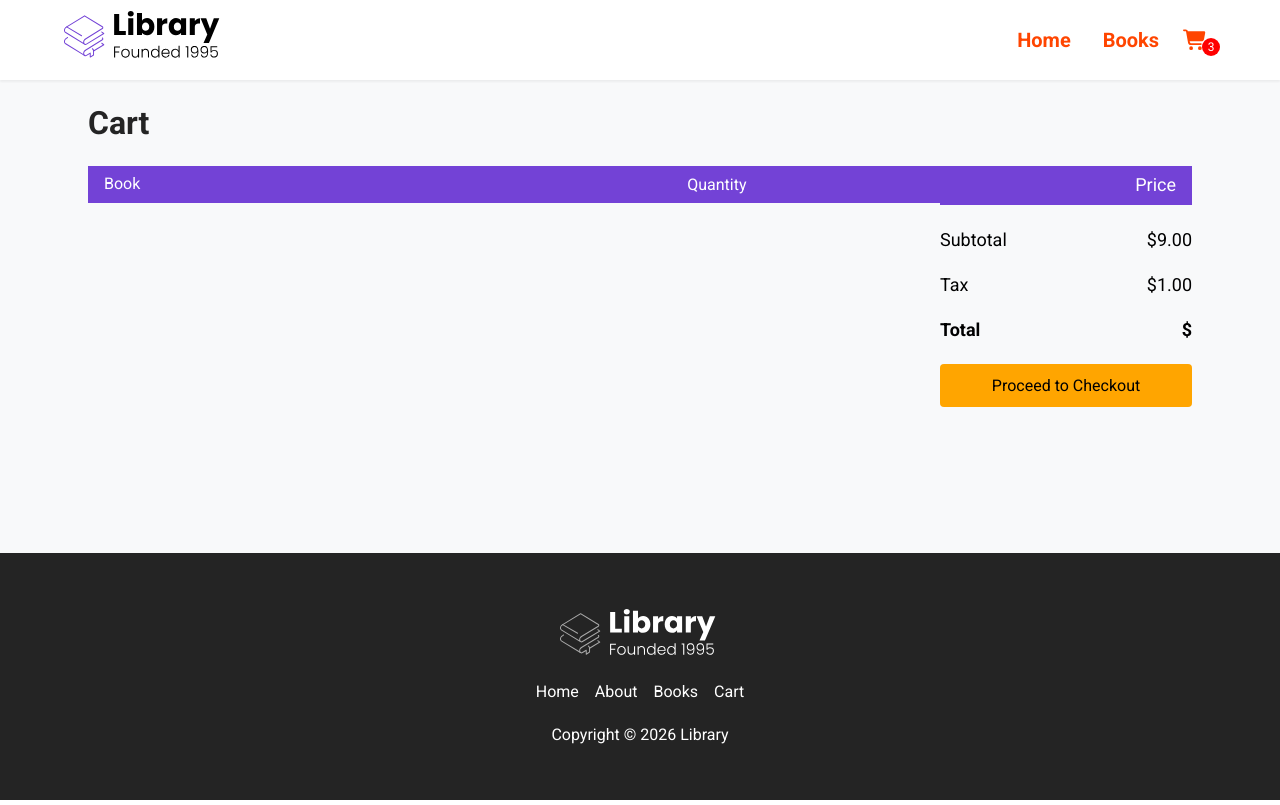
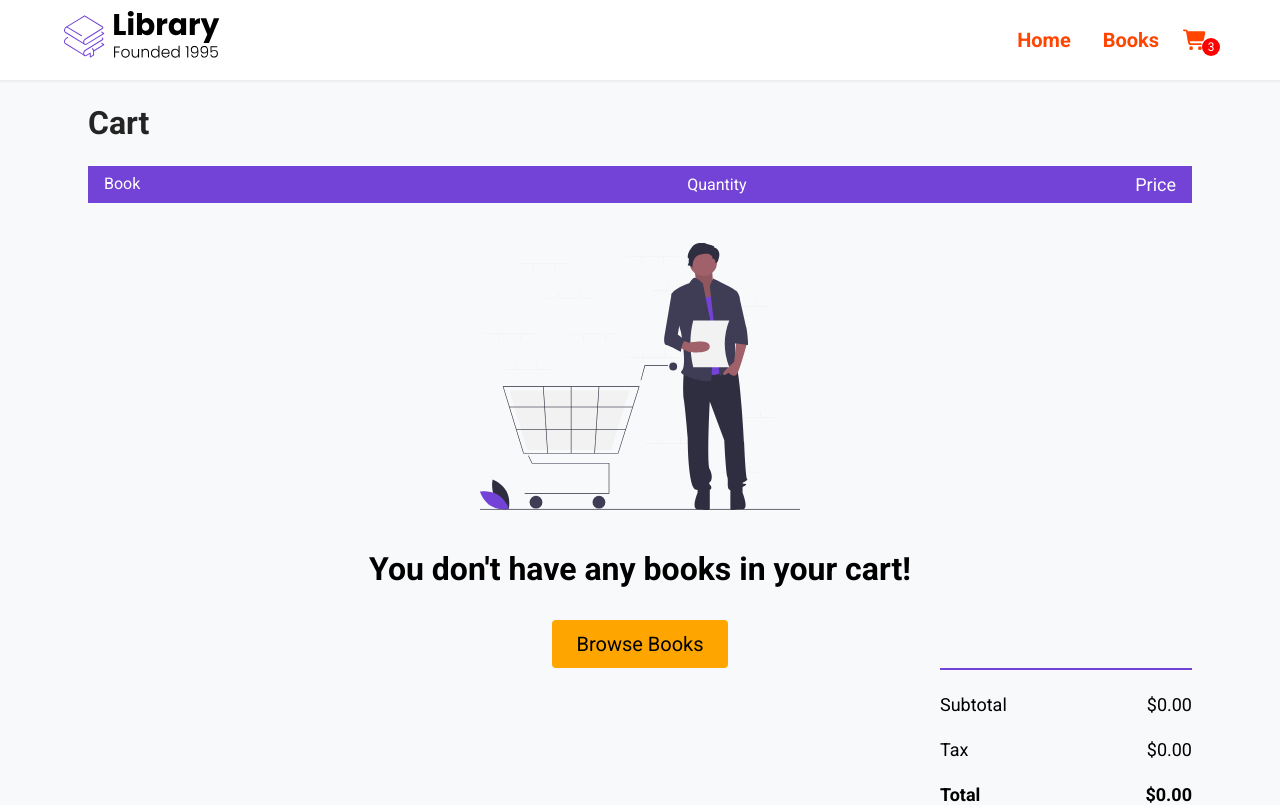
Before and after one commit to Julez5188/library-react-app, a React (Create React App) app: page /cart in a window 1280 px wide. Shown: the top 805 px of the page. Built offline with nearby package versions, Linux system fonts and the light colour scheme.

Commit message:
added functionality for removing cart items

```diff
--- a/src/App.js
+++ b/src/App.js
@@ -27,6 +27,10 @@ function App() {
     );
   }
 
+  function removeItem(item) {
+    setCart(cart.filter(book => book.id !== item.id))
+  }
+
   useEffect(() => {
     console.log(cart)
   }, [cart])
@@ -39,7 +43,7 @@ function App() {
                 <Route exact path="/" element={<Home />} />
                 <Route path="/books" element={<Books books={books} />} />
                 <Route path="/books/:id" element={<BookInfo books={books} addToCart={addToCart} cart={cart} />} />
-                <Route path="/cart" element={<Cart books={books} cart={cart} changeQuantity={changeQuantity} /> } />
+                <Route path="/cart" element={<Cart books={books} cart={cart} changeQuantity={changeQuantity} onClick={() => removeItem(books)} /> } />
             </Routes>
             <Footer />
         </div>
--- a/src/pages/Cart.jsx
+++ b/src/pages/Cart.jsx
@@ -1,6 +1,8 @@
 import React from 'react';
+import EmptyCart from '../assets/empty_cart.svg';
+import { Link } from 'react-router-dom';
 
-const Cart = ({ cart, changeQuantity }) => {
+const Cart = ({ cart, changeQuantity, removeItem }) => {
 
     const total = () => {
          let price = 0;
@@ -46,7 +48,7 @@ const Cart = ({ cart, changeQuantity }) => {
                                                         {(book.salePrice || book.originalPrice).toFixed(2)}
                                                     </span>
 
-                                                    <button className="cart__book--remove">
+                                                    <button className="cart__book--remove" onClick={removeItem}>
                                                         Remove
                                                     </button>
                                                 </div>
@@ -64,28 +66,34 @@ const Cart = ({ cart, changeQuantity }) => {
                                             </div>
 
                                             <div className="cart__total">
-                                                ${(book.salePrice || book.originalPrice).toFixed(2) * book.quantity}
+                                                ${((book.salePrice || book.originalPrice) * book.quantity)}
                                             </div>
                                         </div>
                                     );
                                 })}
                             </div>
                         </div>
-
+                                <div className="cart__empty">
+                                    <img src={EmptyCart} alt="" className="cart__empty--img" />
+                                    <h2>You don't have any books in your cart!</h2>
+                                    <Link to="/books">
+                                        <button className="btn">Browse Books</button>
+                                    </Link>
+                                </div>
                         <div className="total">
                             <div className="total__item total__sub-total">
                                 <span>Subtotal</span>
-                                <span>$9.00</span>
+                                <span>${(total() * 0.9).toFixed(2)}</span>
                             </div>
 
                             <div className="total__item total__tax">
                                 <span>Tax</span>
-                                <span>$1.00</span>
+                                <span>${(total() * 0.1).toFixed(2)}</span>
                             </div>
 
                             <div className="total__item total__price">
                                 <span>Total</span>
-                                <span>${total}</span>
+                                <span>${total().toFixed(2)}</span>
                             </div>
 
                             <button
```
